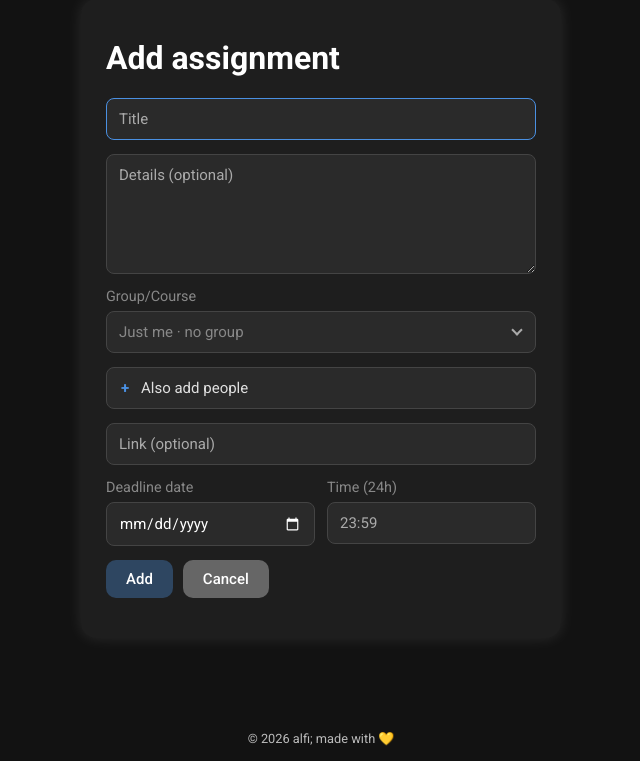
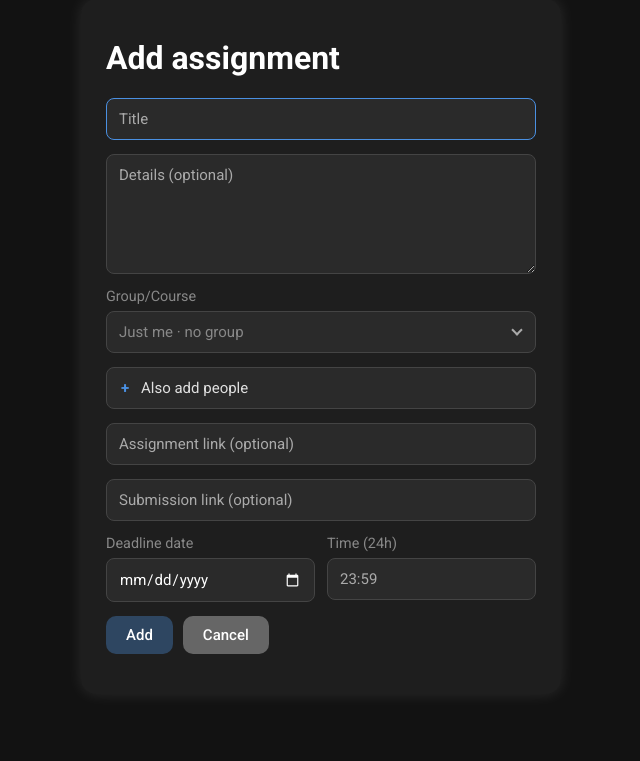
Before and after one commit to alfiwillianz/tracker, a Flask app: template templates/form.html in a window 1280 px wide. Shown: the part 105-866 px from the top of the page, without its empty margins (319-959 px from the left). Run offline with Flask 3, Linux system fonts and the light colour scheme; the template is opened without the code that fills it, so the values that code supplies are empty.

Commit message:
feat: optional assignment link and submission link, both shown on the card
Co-Authored-By: Claude Sonnet 5.5 <noreply@anthropic.com>

```diff
--- a/app.py
+++ b/app.py
@@ -101,6 +101,7 @@ def init_db():
             title TEXT NOT NULL,
             description TEXT NOT NULL DEFAULT '',
             link TEXT NOT NULL DEFAULT '',
+            submit_link TEXT NOT NULL DEFAULT '',
             deadline TEXT NOT NULL,
             created_by TEXT NOT NULL REFERENCES users(nrp),
             created_at TEXT NOT NULL,
@@ -153,6 +154,8 @@ def init_db():
                      [(name, nrp) for nrp, name in load_students().items()])
     # migrate DBs created before groups existed
     migrated = "group_id" not in [r[1] for r in conn.execute("PRAGMA table_info(assignments)")]
+    if "submit_link" not in [r[1] for r in conn.execute("PRAGMA table_info(assignments)")]:
+        conn.execute("ALTER TABLE assignments ADD COLUMN submit_link TEXT NOT NULL DEFAULT ''")
     if migrated:
         conn.execute("ALTER TABLE assignments ADD COLUMN group_id INTEGER REFERENCES class_groups(id)")
     rka = conn.execute("SELECT id FROM class_groups WHERE is_default = 1").fetchone()
@@ -354,6 +357,7 @@ def form_fields(allowed_groups):
     title = request.form.get("title", "").strip()[:150]
     description = request.form.get("description", "").strip()[:2000]
     link = clean_link(request.form.get("link"))
+    submit_link = clean_link(request.form.get("submit_link"))
     date = request.form.get("date", "").strip()
     time = request.form.get("time", "").strip()
     errors = []
@@ -379,7 +383,7 @@ def form_fields(allowed_groups):
     except ValueError:
         errors.append("Pick a deadline date.")
     return dict(title=title, description=description,
-                link=link, deadline=deadline, date=date, time=time,
+                link=link, submit_link=submit_link, deadline=deadline, date=date, time=time,
                 group_id=group_id, nrps=nrps_text, recipients=recipients), errors
 
 
@@ -618,8 +622,8 @@ def add():
             return render_template("form.html", a=data, editing=False, groups=groups,
                                    people=people({current_user()}))
         cur = db().execute(
-            """INSERT INTO assignments (title, description, link, deadline, created_by, created_at, group_id)
-               VALUES (:title, :description, :link, :deadline, :by, :at, :group_id)""",
+            """INSERT INTO assignments (title, description, link, submit_link, deadline, created_by, created_at, group_id)
+               VALUES (:title, :description, :link, :submit_link, :deadline, :by, :at, :group_id)""",
             {**data, "by": current_user(), "at": datetime.now().isoformat(timespec="seconds")},
         )
         save_recipients(cur.lastrowid, data["recipients"])
@@ -655,7 +659,7 @@ def edit(aid):
                                    people=people({current_user()}))
         db().execute(
             """UPDATE assignments SET title=:title, description=:description,
-               link=:link, deadline=:deadline, group_id=:group_id WHERE id=:id""",
+               link=:link, submit_link=:submit_link, deadline=:deadline, group_id=:group_id WHERE id=:id""",
             {**data, "id": aid},
         )
         save_recipients(aid, data["recipients"])
@@ -1089,6 +1093,7 @@ def api_assignment(i):
         "title": i["title"],
         "description": i["description"],
         "link": i["link"] or None,
+        "submit_link": i["submit_link"] or None,
         "deadline": i["dl"].astimezone().isoformat(timespec="seconds"),  # local server time, with UTC offset
         "due_in_seconds": int(i["delta"]),                                # negative = overdue
         "overdue": i["overdue"],
--- a/static/styles.css
+++ b/static/styles.css
@@ -237,6 +237,7 @@ details.desc summary::after { content: " more"; color: var(--blue); }
 details.desc[open] summary { display: none; }
 details.desc p { margin: 0; white-space: pre-wrap; }
 .link { margin: 8px 0 0; font-size: 14px; overflow-wrap: anywhere; }
+.link a + a { margin-left: 14px; }
 
 .actions { display: flex; gap: 14px; margin-top: 10px; font-size: 13px; }
 .actions a { color: #888 !important; }
--- a/templates/form.html
+++ b/templates/form.html
@@ -21,7 +21,8 @@
         <summary>Also add people <span class="badge" data-badge></span></summary>
         {{ picker('nrps', people, a.get('recipients', [])) }}
     </details>
-    <input type="text" name="link" placeholder="Link (optional)" maxlength="500" value="{{ a.get('link', '') }}">
+    <input type="text" name="link" placeholder="Assignment link (optional)" maxlength="500" value="{{ a.get('link', '') }}">
+    <input type="text" name="submit_link" placeholder="Submission link (optional)" maxlength="500" value="{{ a.get('submit_link', '') }}">
     <div class="row">
         <div>
             <label class="muted" for="date">Deadline date</label>
--- a/templates/index.html
+++ b/templates/index.html
@@ -62,7 +62,10 @@
             <p class="desc">{{ a.description }}</p>
             {% endif %}
         {% endif %}
-        {% if a.link %}<p class="link"><a href="{{ a.link }}" target="_blank" rel="noopener noreferrer">{{ a.link|replace('https://', '')|replace('http://', '')|truncate(60, True) }} ↗</a></p>{% endif %}
+        {% if a.link or a.submit_link %}<p class="link">
+            {% if a.link %}<a href="{{ a.link }}" target="_blank" rel="noopener noreferrer" title="{{ a.link }}">Assignment ↗</a>{% endif %}
+            {% if a.submit_link %}<a href="{{ a.submit_link }}" target="_blank" rel="noopener noreferrer" title="{{ a.submit_link }}">Submit ↗</a>{% endif %}
+        </p>{% endif %}
         {% if a.created_by == me or a.can_delete %}
         <div class="actions">
             {% if a.created_by == me %}<a href="{{ url_for('edit', aid=a.id) }}">Edit</a>{% endif %}
```
Also changed, not shown: docs/api.md (+3 -1 lines).
